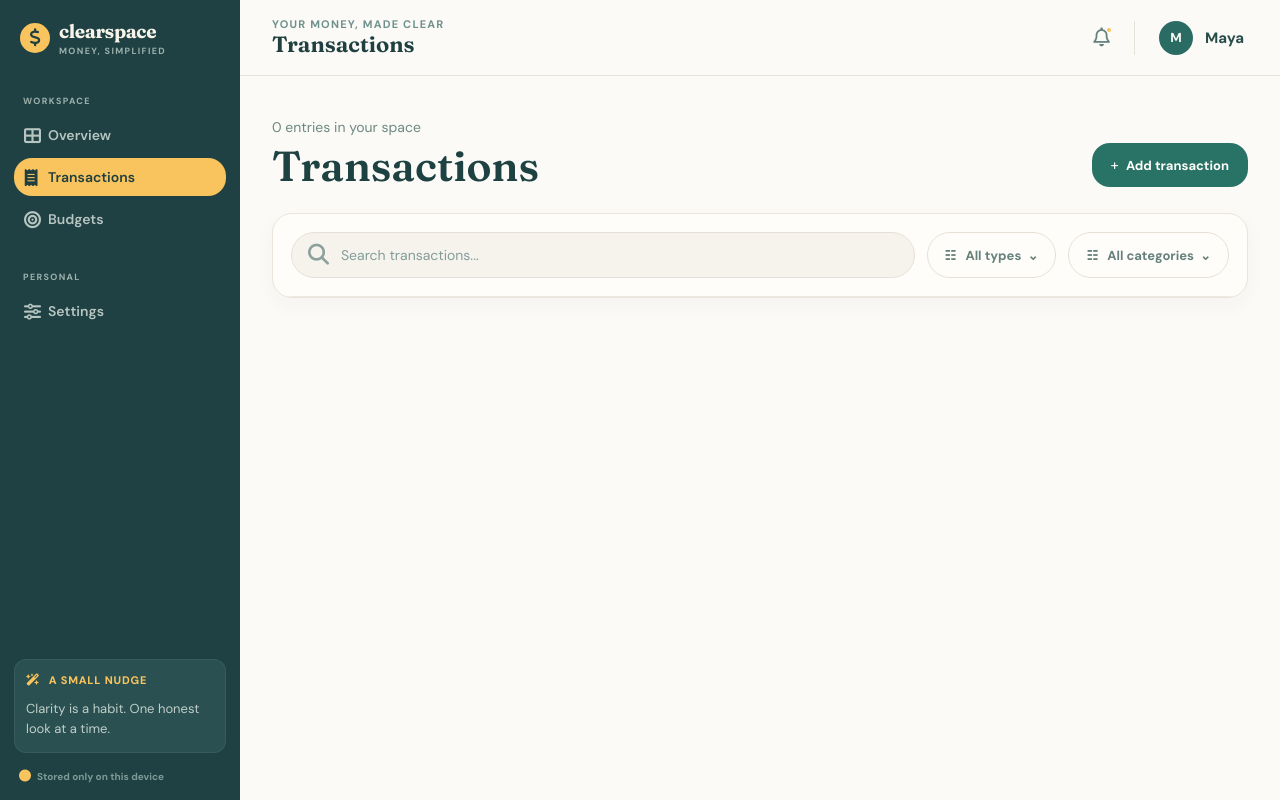
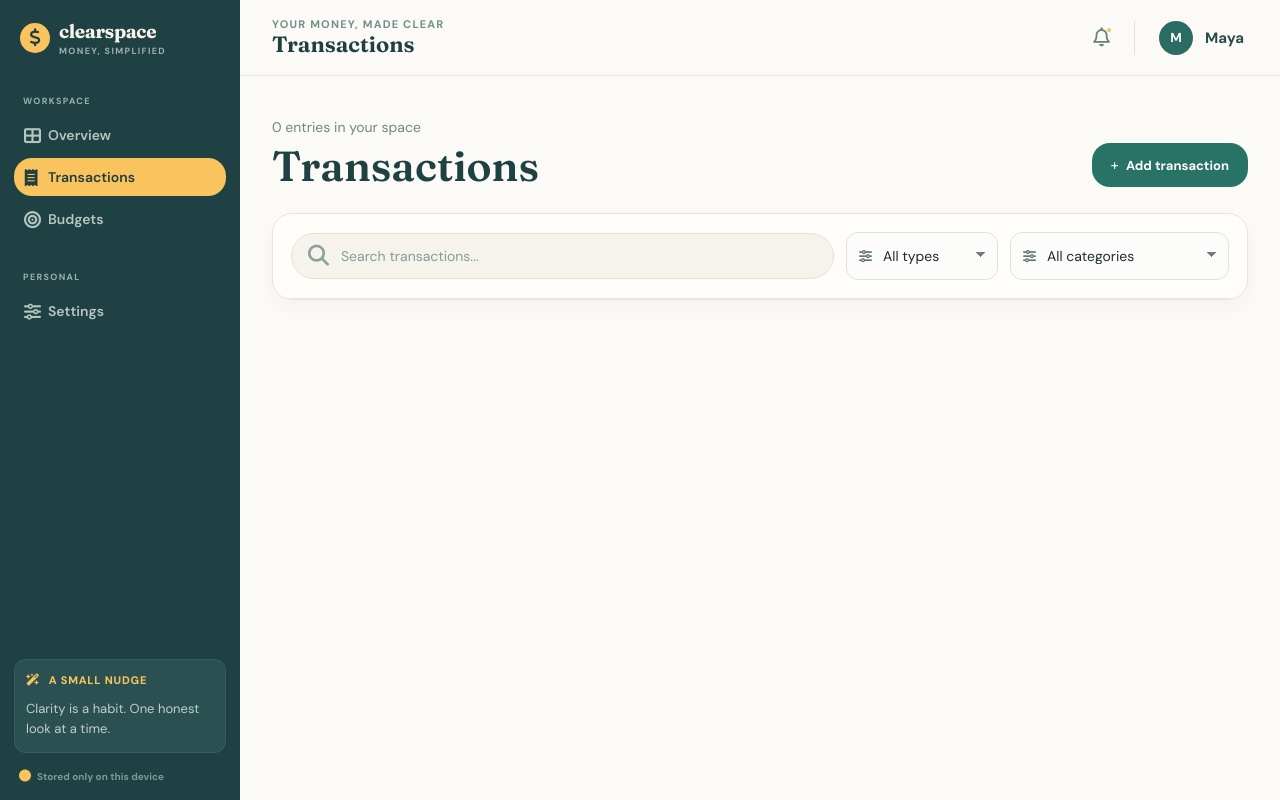
Before and after one commit to emperorfrost17-png/finance-tracker-app, a React (Vite) app: page /transactions in a window 1280 px wide. Built offline with nearby package versions, Linux system fonts and the light colour scheme.

Commit message:
created all types and all categories

```diff
--- a/src/App.tsx
+++ b/src/App.tsx
@@ -31,8 +31,6 @@ export interface Transaction {
 }
 
 function App() {
-
-
   const [transactions, setTransactions] = useState<Transaction[]>(() => {
     try {
       const storedTransactions = localStorage.getItem("transactions");
@@ -42,7 +40,6 @@ function App() {
     }
   });
   const [isAddTransactionOpen, setIsAddTransactionOpen] = useState(false);
-
 
   useEffect(() => {
     localStorage.setItem("transactions", JSON.stringify(transactions));
--- a/src/pages/TransactionsPage.css
+++ b/src/pages/TransactionsPage.css
@@ -109,30 +109,61 @@
   font-size: 21px;
 }
 
-.transaction-filter {
+.transaction-filter-wrap {
+  position: relative;
+  display: inline-flex;
+  align-items: center;
   min-height: 46px;
-  padding: 12px 17px;
-  border: 1px solid #e7e0d6;
-  border-radius: 23px;
-  color: #66817d;
-  background: #fffdfa;
-  font: 700 13px var(--font-body);
-  white-space: nowrap;
-  cursor: pointer;
-  transition:
-    background 0.15s ease,
-    border-color 0.15s ease,
-    transform 0.15s ease;
+  border: 1px solid #dfe2dd;
+  border-radius: 12px;
+  background: #fcfcfb;
+  color: #2f3d3c;
+  overflow: hidden;
 }
 
-.transaction-filter:hover {
-  background: #f4f0ea;
-  border-color: #d7d0c6;
+.transaction-filter-icon {
+  position: absolute;
+  left: 12px;
+  display: inline-flex;
+  align-items: center;
+  justify-content: center;
+  color: #5d706d;
+  font-size: 13px;
+  line-height: 1;
+  pointer-events: none;
 }
 
-.transaction-filter:active {
-  transform: translateY(1px);
-  background: #efeae2;
+.transaction-filter-select {
+  width: 100%;
+  min-width: 150px;
+  min-height: 46px;
+  padding: 12px 34px 12px 36px;
+  border: 0;
+  border-radius: 12px;
+  background: transparent;
+  color: #1f2d2d;
+  font: 400 14px/1.2 var(--font-body);
+  outline: none;
+  cursor: pointer;
+  appearance: none;
+  -webkit-appearance: none;
+  background-image:
+    linear-gradient(45deg, transparent 50%, #6e7f7d 50%),
+    linear-gradient(135deg, #6e7f7d 50%, transparent 50%);
+  background-position:
+    calc(100% - 16px) calc(50% - 2px),
+    calc(100% - 11px) calc(50% - 2px);
+  background-size: 5px 5px, 5px 5px;
+  background-repeat: no-repeat;
+}
+
+.transaction-filter-select:focus {
+  outline: none;
+}
+
+.transaction-filter-select option {
+  color: #35504f;
+  background: #fffdfa;
 }
 
 .transaction-list {
--- a/src/pages/TransactionsPage.tsx
+++ b/src/pages/TransactionsPage.tsx
@@ -18,7 +18,6 @@ export function TransactionsPage({
   setTransactions,
   setIsAddTransactionOpen,
 }: TransactionsPageProps) {
-
   // Function to handle the deletion of a transaction by its ID
   const handleDeleteTransaction = (transactionId: string) => {
     setTransactions((currentTransactions: Transaction[]) =>
@@ -61,7 +60,9 @@ export function TransactionsPage({
                 className="transaction-search"
                 htmlFor="transaction-search-input"
               >
-                <span aria-hidden="true"><i className="fa-solid fa-magnifying-glass"></i></span>
+                <span aria-hidden="true">
+                  <i className="fa-solid fa-magnifying-glass"></i>
+                </span>
                 <input
                   id="transaction-search-input"
                   type="search"
@@ -69,20 +70,46 @@ export function TransactionsPage({
                   aria-label="Search transactions"
                 />
               </label>
-              <button
-                type="button"
-                className="transaction-filter"
-                aria-label="Filter by type"
-              >
-                ☷ &nbsp; All types &nbsp;⌄
-              </button>
-              <button
-                type="button"
-                className="transaction-filter"
-                aria-label="Filter by category"
-              >
-                ☷ &nbsp; All categories &nbsp;⌄
-              </button>
+
+              <div className="transaction-filter-wrap">
+                <span className="transaction-filter-icon" aria-hidden="true">
+                  <i className="fa-solid fa-sliders"></i>
+                </span>
+                <select
+                  className="transaction-filter-select"
+                  defaultValue="All types"
+                  aria-label="Filter by type"
+                  id="all-types"
+                >
+                  <option>All types</option>
+                  <option>Expense</option>
+                  <option>Income</option>
+                </select>
+              </div>
+
+              <div className="transaction-filter-wrap">
+                <span className="transaction-filter-icon" aria-hidden="true">
+                  <i className="fa-solid fa-sliders"></i>
+                </span>
+                <select
+                  className="transaction-filter-select"
+                  defaultValue="All categories"
+                  aria-label="Filter by category"
+                  id="all-categories"
+                >
+                  <option>All categories</option>
+                  <option>Housing</option>
+                  <option>Transportation</option>
+                  <option>Food</option>
+                  <option>Wellness</option>
+                  <option>Salary</option>
+                  <option>Healthcare</option>
+                  <option>Savings & Investments</option>
+                  <option>Personal Spending</option>
+                  <option>Entertainment</option>
+                  <option>Other</option>
+                </select>
+              </div>
             </div>
             <ul className="transaction-list" aria-label="Transaction list">
               {transactions.map((transaction) => (
```
Lines whose indentation alone changed are shown as unchanged.
